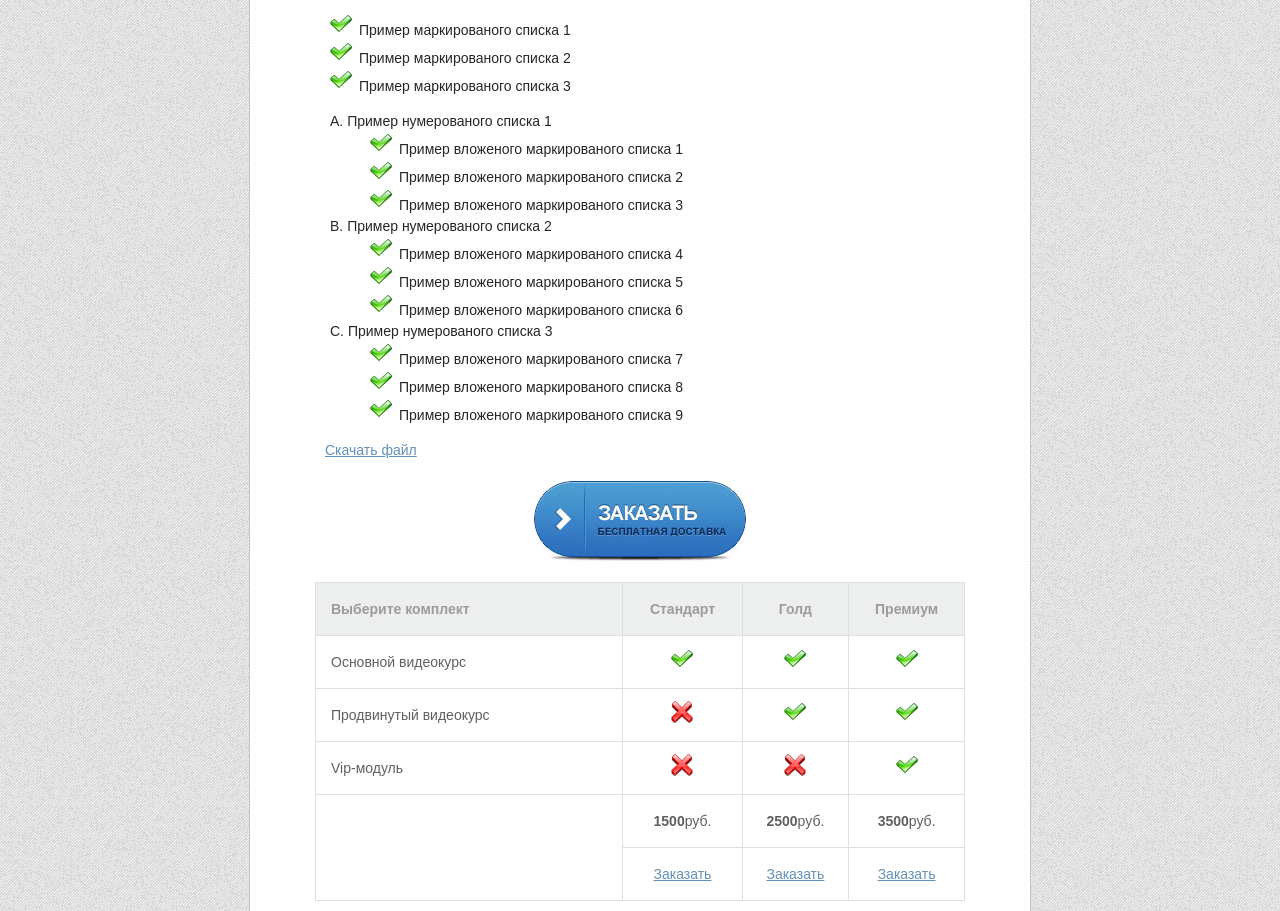
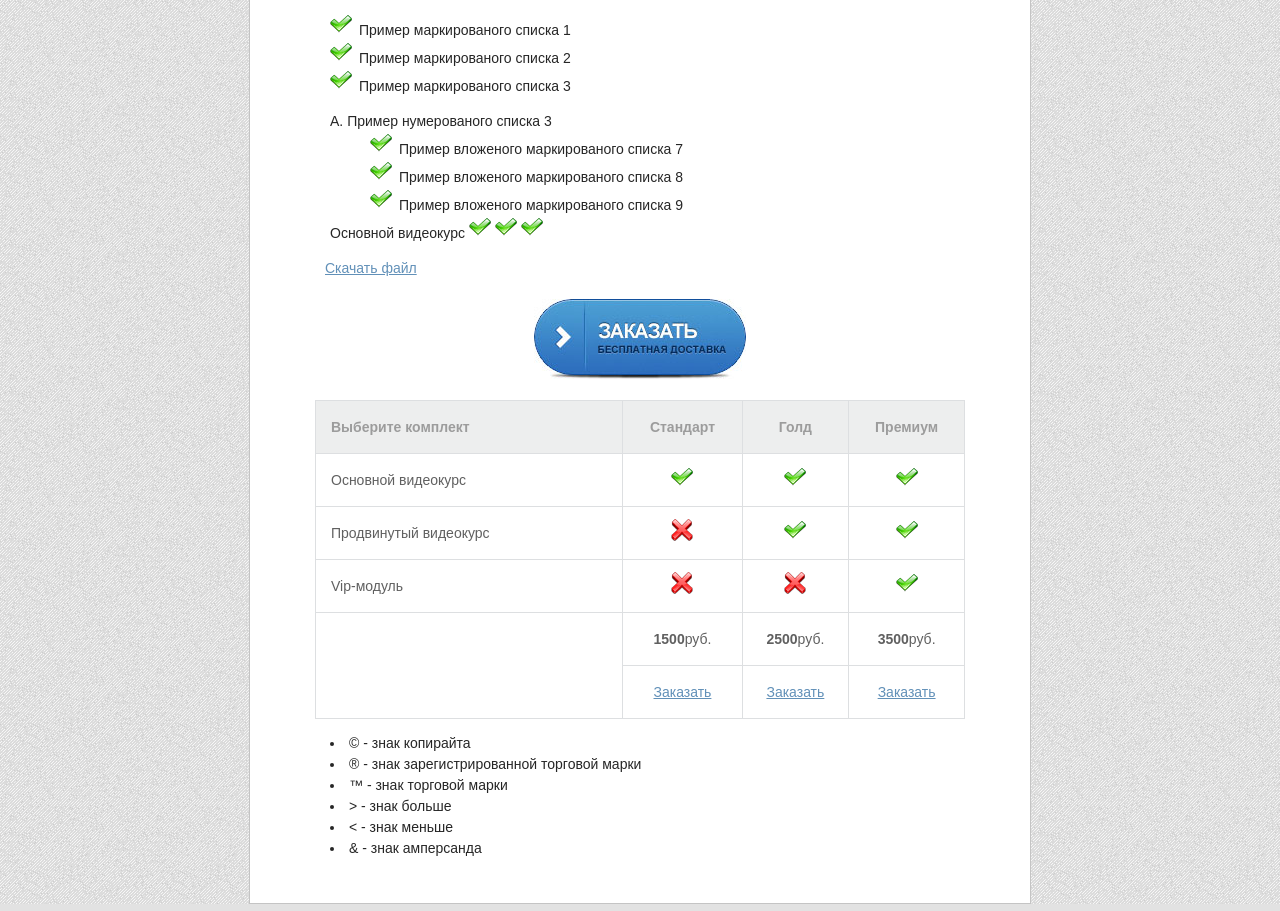
Before and after one commit to NesvitP/test4, a plain HTML site: page index.html in a window 1280 px wide. Shown: the part 1115-2026 px from the top of the page. Drawn offline with Linux system fonts and the light colour scheme.

Commit message:
dell neww

```diff
--- a/index.html
+++ b/index.html
@@ -43,20 +43,6 @@
 				<li>Пример маркированого списка 3</li>
 			</ul>
 			<ol>
-				<li>Пример нумерованого списка 1
-					<ul>
-						<li>Пример вложеного маркированого списка 1</li>
-						<li>Пример вложеного маркированого списка 2</li>
-						<li>Пример вложеного маркированого списка 3</li>
-					</ul>
-				</li>
-				<li>Пример нумерованого списка 2
-					<ul>
-						<li>Пример вложеного маркированого списка 4</li>
-						<li>Пример вложеного маркированого списка 5</li>
-						<li>Пример вложеного маркированого списка 6</li>
-					</ul>
-				</li>
 				<li>Пример нумерованого списка 3
 					<ul>
 						<li>Пример вложеного маркированого списка 7</li>
@@ -64,6 +50,12 @@
 						<li>Пример вложеного маркированого списка 9</li>
 					</ul>
 				</li>
+				<tr>
+					<td class="left-column">Основной видеокурс</td>
+					<td><img src="images/yes.png"alt="Да"/></td>
+					<td><img src="images/yes.png"alt="Да"/></td>
+					<td><img src="images/yes.png"alt="Да"/></td>
+				</tr>
 			</ol>
 			<p>
 				<a href="file.pdf">Скачать файл</a>
```
